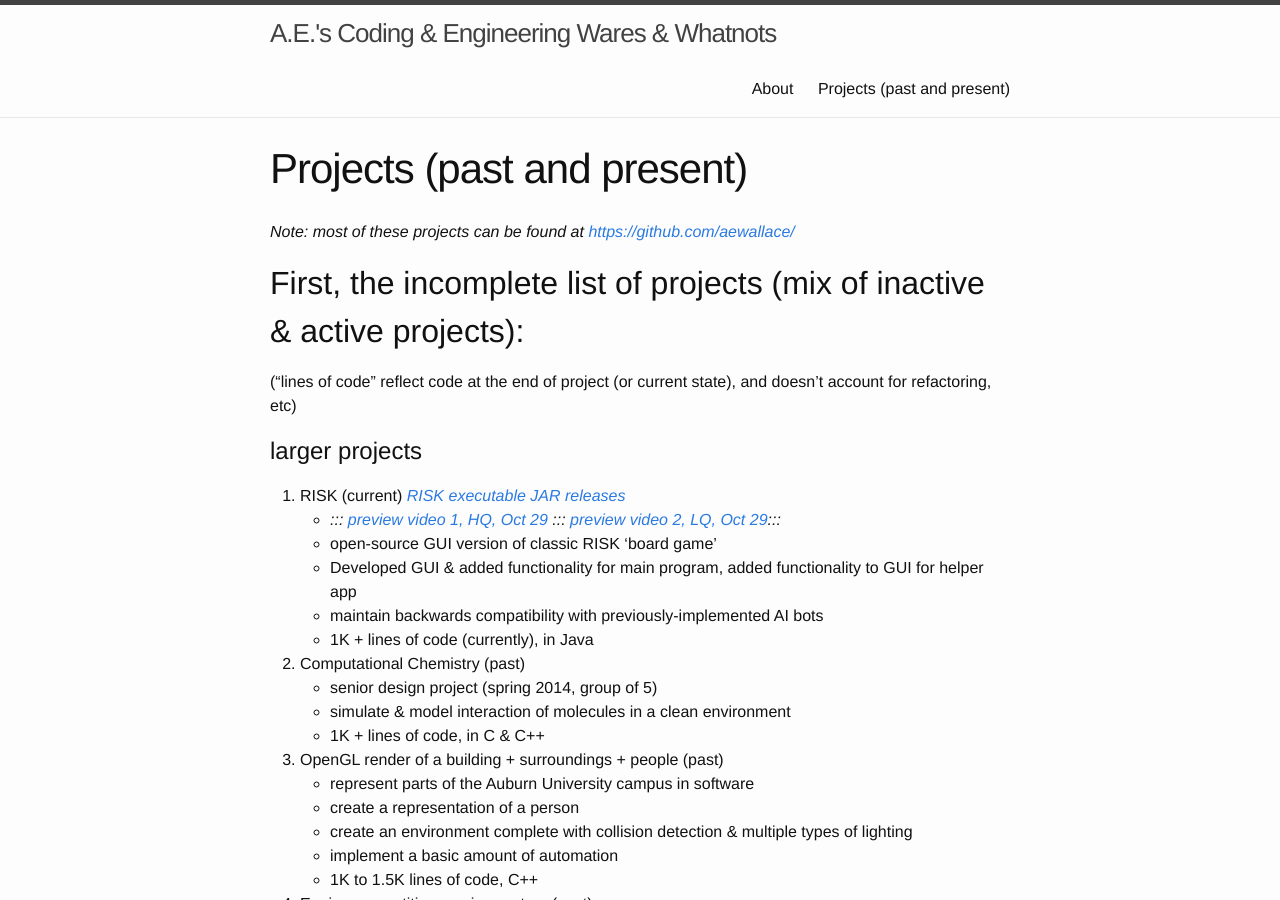
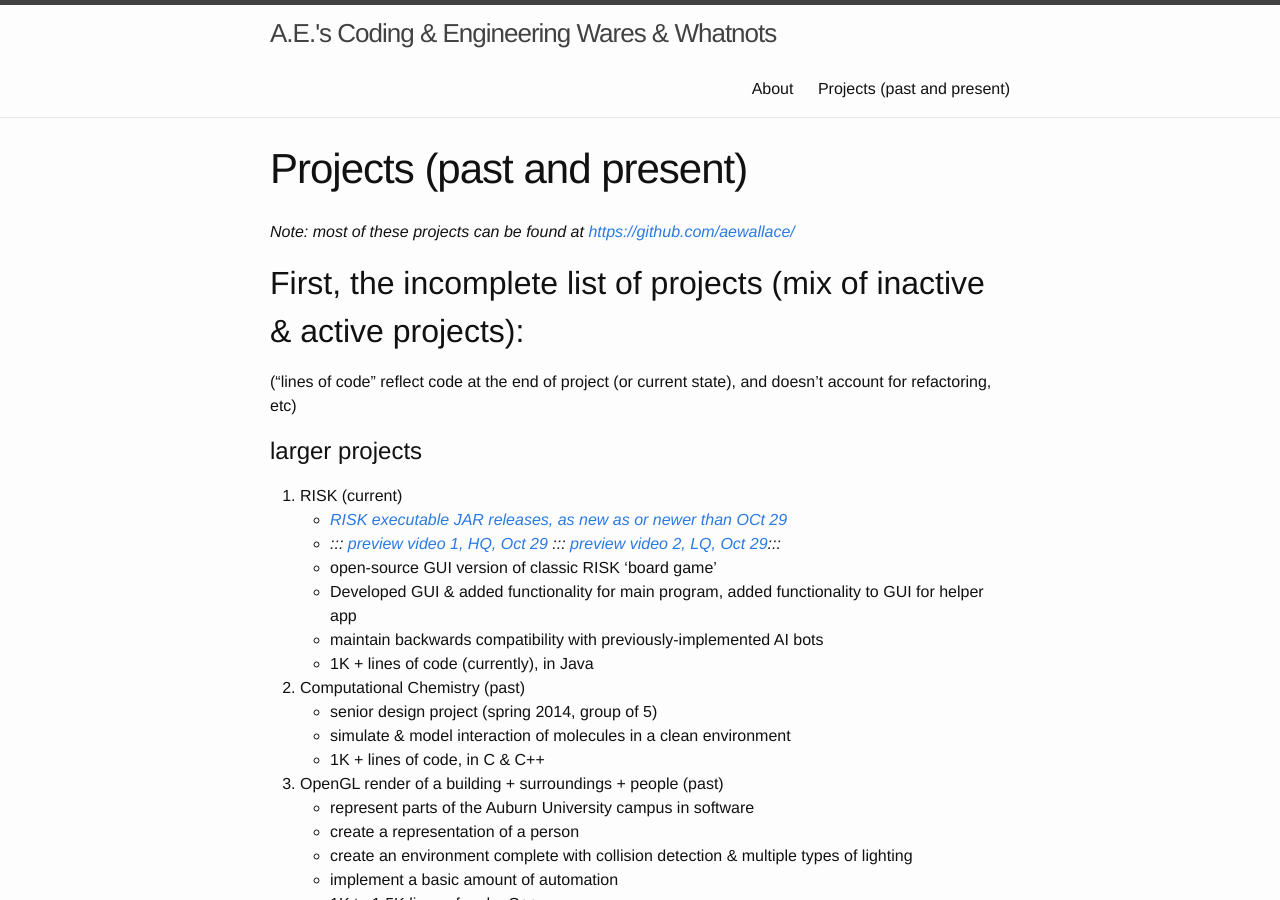
Before and after one commit to aewallace/aewallace.github.io, a Jekyll site: the page built from projects.md, in a window 1280 px wide and 900 px high. Built offline with Jekyll 4.4.1, drawn with Linux system fonts in a browser that asks for light colours.

Commit message:
Update projects.md

```diff
--- a/projects.md
+++ b/projects.md
@@ -11,7 +11,8 @@ _Note: most of these projects can be found at [https://github.com/aewallace/](ht
 
 #larger projects
 
-1. RISK (current) _[RISK executable JAR releases](https://github.com/aewallace/GUI-Risk/releases)_
+1. RISK (current)
+  * _[RISK executable JAR releases, as new as or newer than OCt 29](https://github.com/aewallace/GUI-Risk/releases)_
   * _::: [preview video 1, HQ, Oct 29](https://www.youtube.com/watch?v=F5u-gxw-ofI) ::: [preview video 2, LQ, Oct 29](https://www.youtube.com/watch?v=S1bRbi8VBNg):::_
   * open-source GUI version of classic RISK 'board game'
   * Developed GUI & added functionality for main program, added functionality to GUI for helper app
```
